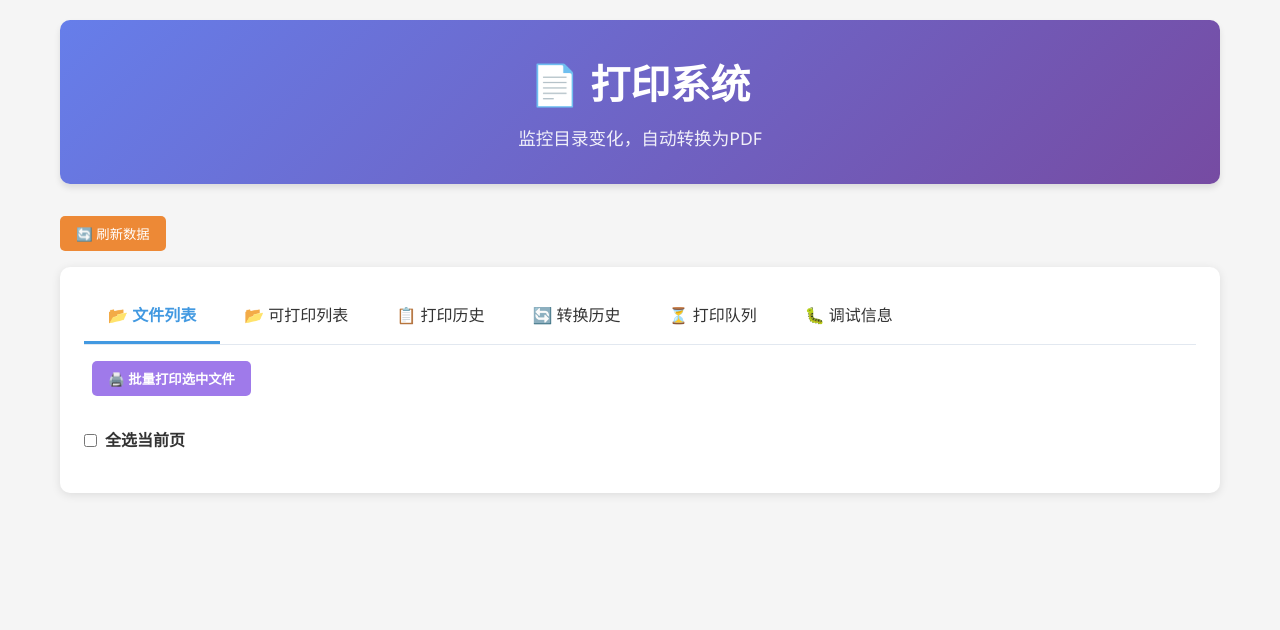
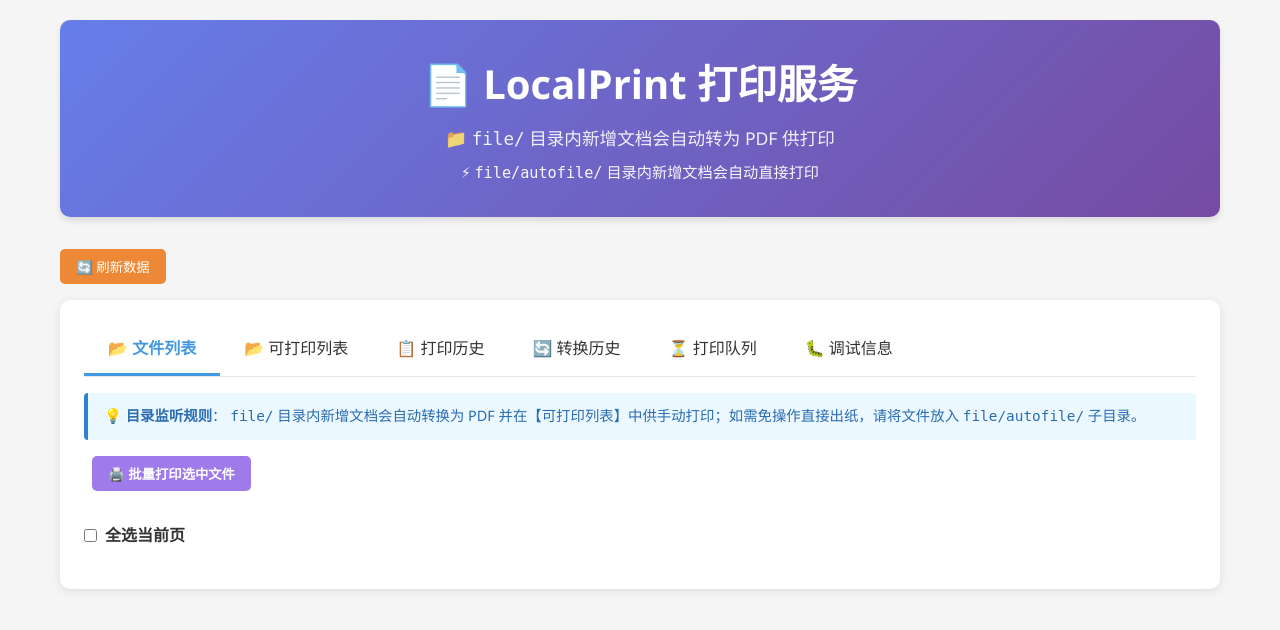
Before and after one commit to almus2zhang/localprint, a Flask app: page / in a window 1280 px wide. Shown: the top 630 px of the page. Run offline with Flask 2, Linux system fonts and the light colour scheme; data that the repository does not hold is empty; some libraries are stand-ins or nearby versions.

Commit message:
docs: update README with architecture, server selection, CUPS test guide, and update web instructions

```diff
--- a/templates/index.html
+++ b/templates/index.html
@@ -461,8 +461,9 @@
 <body>
     <div class="container">
         <header>
-            <h1>📄 打印系统</h1>
-            <p>监控目录变化，自动转换为PDF</p>
+            <h1>📄 LocalPrint 打印服务</h1>
+            <p>📁 <code>file/</code> 目录内新增文档会自动转为 PDF 供打印</p>
+            <p style="margin-top: 0.4rem; font-size: 0.95rem; opacity: 0.95;">⚡ <code>file/autofile/</code> 目录内新增文档会自动直接打印</p>
         </header>
 
         <button class="refresh-btn" onclick="refreshData()">🔄 刷新数据</button>
@@ -479,6 +480,10 @@
 
             <!-- 可处理文件 -->
             <div id="filesTab" class="tab-content active">
+                <div style="background: #ebf8ff; border-left: 4px solid #3182ce; padding: 0.75rem 1rem; border-radius: 4px; margin-bottom: 1rem; font-size: 0.9rem; color: #2b6cb0; line-height: 1.5;">
+                    💡 <strong>目录监听规则</strong>：
+                    <code>file/</code> 目录内新增文档会自动转换为 PDF 并在【可打印列表】中供手动打印；如需免操作直接出纸，请将文件放入 <code>file/autofile/</code> 子目录。
+                </div>
                 <div class="batch-actions">
                     <button class="btn btn-batch" onclick="batchPrintSelected('files')">🖨️ 批量打印选中文件</button>
                 </div>
```
Also changed, not shown: README.md.
